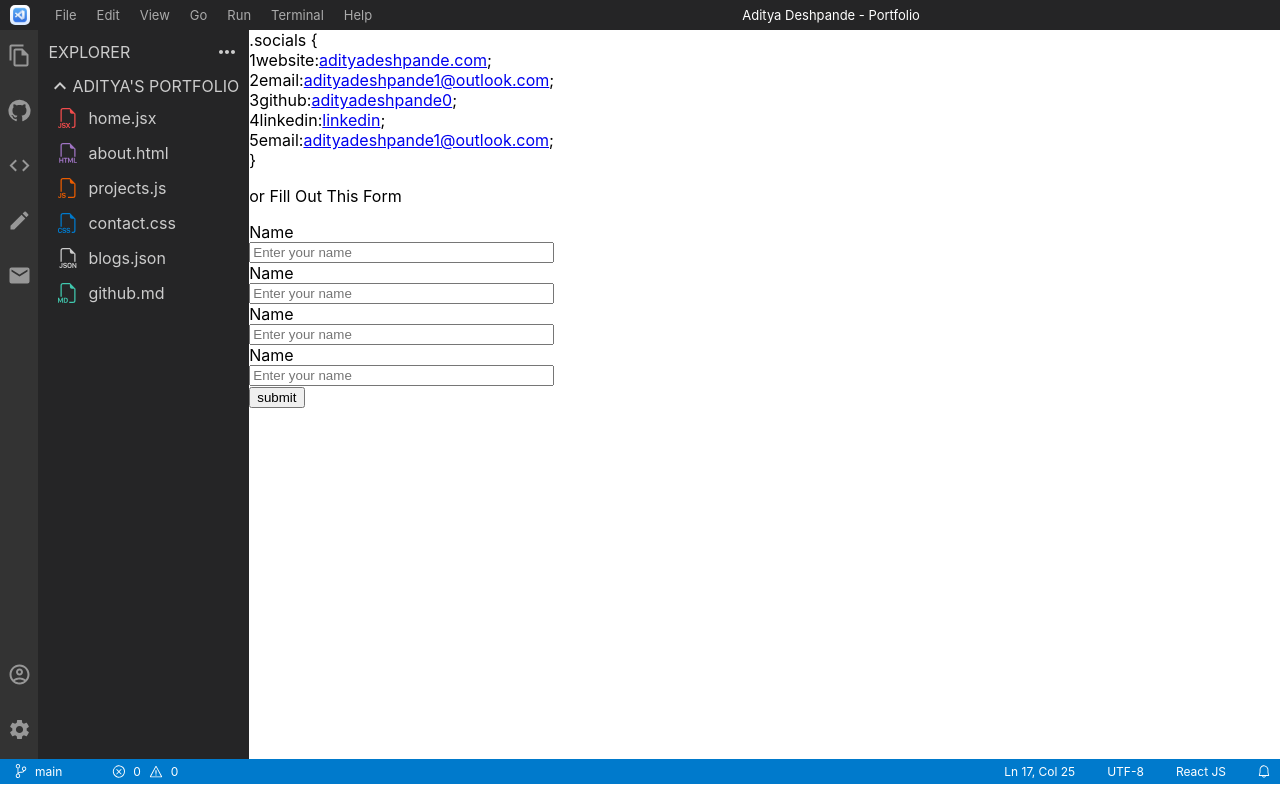
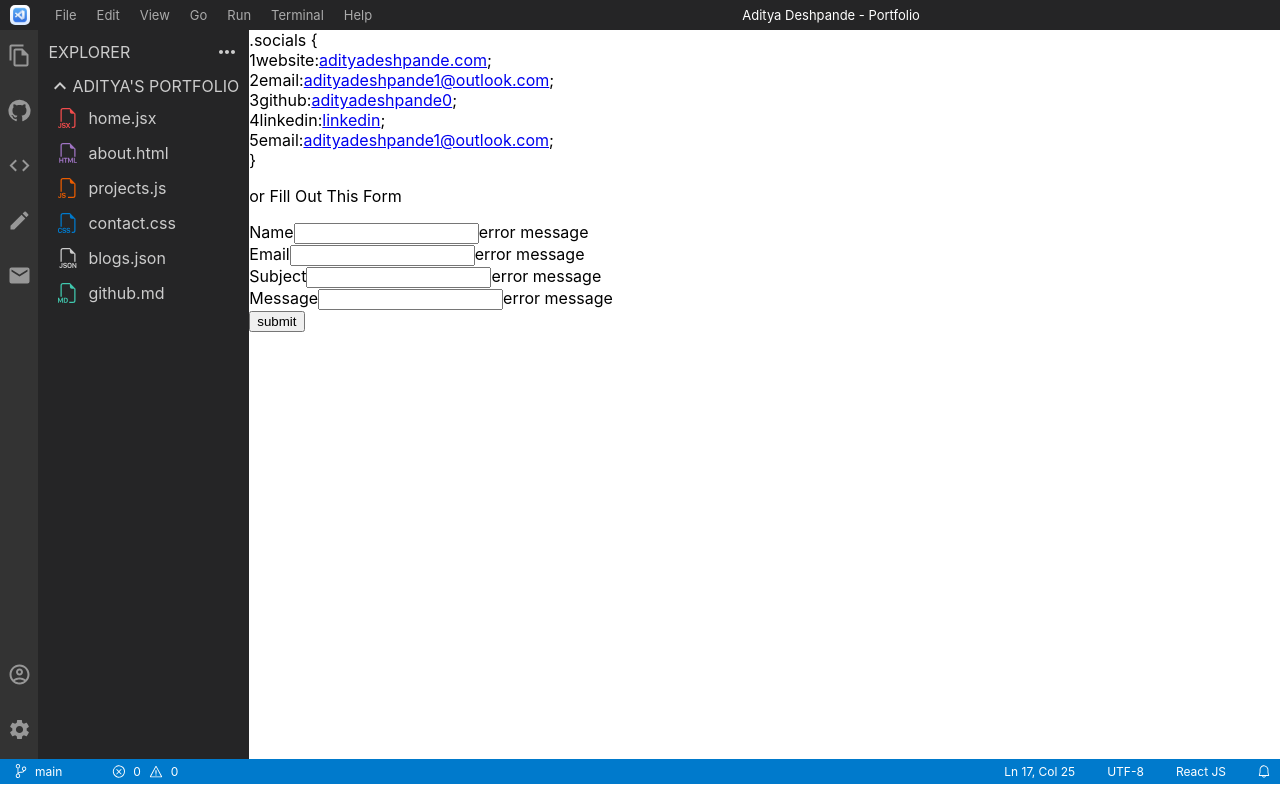
Before and after one commit to adityadeshpande0/MyPortfolio, a React (Create React App) app: page /contact in a window 1280 px wide. Built offline with nearby package versions, Linux system fonts and the light colour scheme.

Commit message:
contact page

```diff
--- a/src/Components/ContactInfo/Contact.jsx
+++ b/src/Components/ContactInfo/Contact.jsx
@@ -1,18 +1,6 @@
 import React from "react";
 import "..//ContactInfo/contactInfoStyles.css";
-const InputField = ({ label, type, placeholder, value, onChange }) => {
-  return (
-    <div style={{display:"flex", flexDirection:"column"}}>
-      <label>{label}</label>
-      <input
-        type={type}
-        placeholder={placeholder}
-        value={value}
-        onChange={onChange}
-      />
-    </div>
-  );
-};
+
 function Contact() {
   const data = [
     {
@@ -61,30 +49,27 @@
       </div>
       <div>
         <p>or Fill Out This Form</p>
-        <InputField
-          label="Name"
-          type="text"
-          placeholder="Enter your name"
-          value=""
-        />
-          <InputField
-          label="Name"
-          type="text"
-          placeholder="Enter your name"
-          value=""
-        />
-          <InputField
-          label="Name"
-          type="text"
-          placeholder="Enter your name"
-          value=""
-        />
-          <InputField
-          label="Name"
-          type="text"
-          placeholder="Enter your name"
-          value=""
-        />
+        <div>
+          <label>Name</label>
+          <input />
+          <span>error message</span>
+        </div>
+        <div>
+          <label>Email</label>
+          <input />
+          <span>error message</span>
+        </div>
+        <div>
+          <label>Subject</label>
+          <input />
+          <span>error message</span>
+        </div>
+        <div>
+          <label>Message</label>
+          <input />
+          <span>error message</span>
+        </div>
+
         <button>submit</button>
       </div>
     </div>
```
